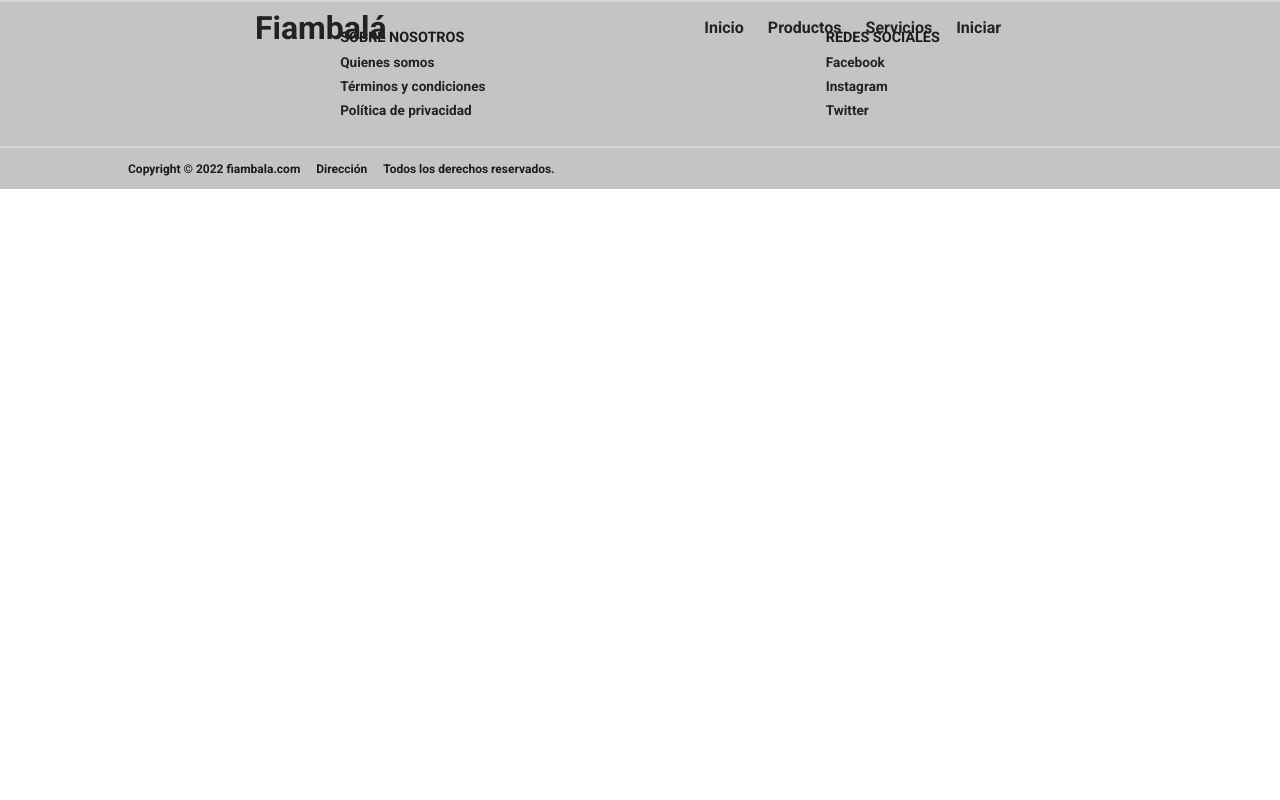
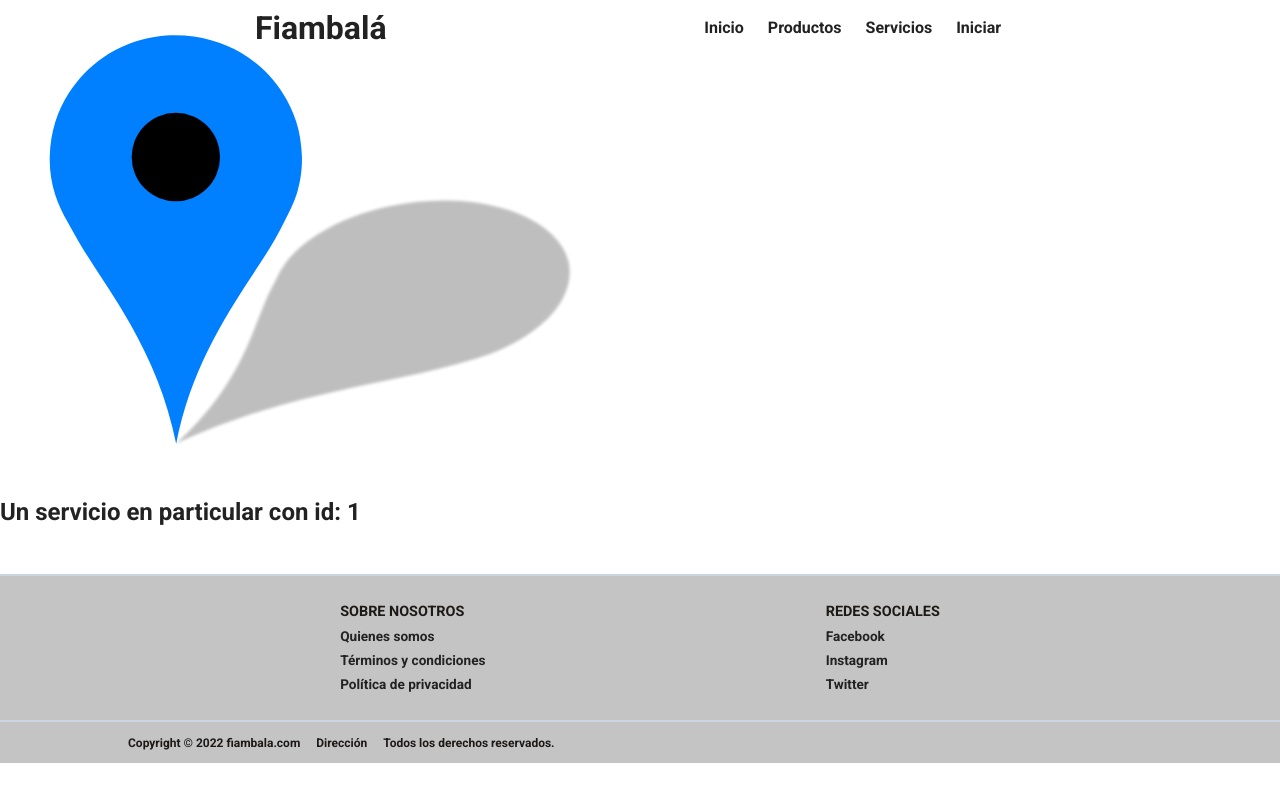
Before and after one commit to No-Country/C3-G52, a React (Create React App) app in the folder frontend/: page /detail/1 in a window 1280 px wide. Built offline with nearby package versions, Linux system fonts and the light colour scheme.

Commit message:
linke card-detail parte 1

```diff
--- a/frontend/src/App.scss
+++ b/frontend/src/App.scss
@@ -1,4 +1,7 @@
 .leaflet-container{
-    width: 90vw;
+    margin-right: 100px;
+    width: 78vw;
     height: 30vw;
+    z-index: 1;
+
 }
--- a/frontend/src/App.tsx
+++ b/frontend/src/App.tsx
@@ -33,7 +33,7 @@ function App() {
         <Route path='/login' element={<Login />} />
         <Route path='/products' element={<Login />} />
         <Route path='/services' element={<Services />} />
-        <Route path='/detail' element={<Detail />} />
+        <Route path='/detail/:id' element={<Detail />} />
       </Routes>
 
 
--- a/frontend/src/components/LIstServices/index.js
+++ b/frontend/src/components/LIstServices/index.js
@@ -1,6 +1,8 @@
 import { useState, useEffect } from "react";
 import CardService from "../card/cardServ";
 import styles from "./styles.module.scss";
+import { Link } from "react-router-dom";
+
 
 export default function ListServices() {
   const [services, setServices] = useState([]);
@@ -19,12 +21,14 @@ export default function ListServices() {
       <ul>
         {services.length &&
           services.map((service) => (
+            <Link to={`/detail/${service.id}`}>
             <CardService
               name={service.title}
               img={service.pics[0]}
               description={service.description}
               price={service.price}
             />
+            </Link>
           ))}
       </ul>
     </section>
--- a/frontend/src/components/LIstServices/styles.module.scss
+++ b/frontend/src/components/LIstServices/styles.module.scss
@@ -1,6 +1,6 @@
 .ListServices{
   // margin: 0 auto;
-  background-color: white;
+  background-color: none;
   & > ul{
     align-items: center;
     justify-content: center;
@@ -9,27 +9,29 @@
     width: 100%;
     gap: .5em;
     padding: 0;
+  }
 
-      & > div{
-        // width: 100%;
-        display: flex;
-        justify-content: flex-start;
-        align-items: center;
-        height: 300px;
-        margin: 0;
-        width: 90%;
-        & > img{
-          margin: 0;
-          height: 300px ;
-          min-width: 400px;
-          border-radius: 3px;
-        }
+  //     & > div{
+  //       // width: 100%;
+  //       display: flex;
+  //       justify-content: flex-start;
+  //       align-items: center;
+  //       height: 300px;
+  //       margin: 0;
+  //       width: 90%;
+  //       //
+  //       img{
+  //         margin: 0;
+  //         height: 300px ;
+  //         min-width: 400px;
+  //         border-radius: 3px;
+  //       }
 
-        & > div{
-          width: 100%;
-          height: 50%;
-        }
-      }
+  //       & > div{
+  //         width: 100%;
+  //         height: 50%;
+  //       }
+  //     }
 
-  }
+  // }
 }
--- a/frontend/src/pages/serviceDetail/detail.jsx
+++ b/frontend/src/pages/serviceDetail/detail.jsx
@@ -1,17 +1,33 @@
-import React from 'react';
-import Mapa from '../../components/Mapa.jsx';
+import React, { useState } from 'react';
+import { useParams } from 'react-router-dom';
+import img from '../../components/imgs/img';
+import style from "./detail.module.scss";
+
+const useParamID = ()=> {  let {id}= useParams();
+	return id;
+}
+
+const Detail = () => {
+	let id = useParamID();
+
+	const [service, setService] = useState();
 
 
 
 
-	const Detail = () => {
+
 	return (
-		<div className='container'> Un Servicio En Particular:
-		<Mapa
-            googleMapURL="https://maps.googleapis.com/maps/api/js?key=AIzaSyBDaeWicvigtP9xPv919E-RNoxfvC-Hqik&callback=iniciarMap"
-        />
+		<div className={style.container}>
+		<img src={img.icon} alt="algo" />
+		<h2>Un servicio {`en particular con id: ${id}`}</h2>
 		</div>
 	)
 }
 
+const useCallforID =  async(id)=> {
+let objS= await fetch(`https://backend-c3.herokuapp.com/services/service/${id}`).then((res) => res.json())
+console.log(objS);
+return objS;
+}
+
 export default Detail;
--- /dev/null
+++ b/frontend/src/pages/serviceDetail/detail.module.scss
@@ -0,0 +1,11 @@
+.container{
+    padding-bottom: 50px;
+
+
+}
+img{
+
+    max-height: 500px;
+    display: flex;
+    justify-content: end;
+}
```
